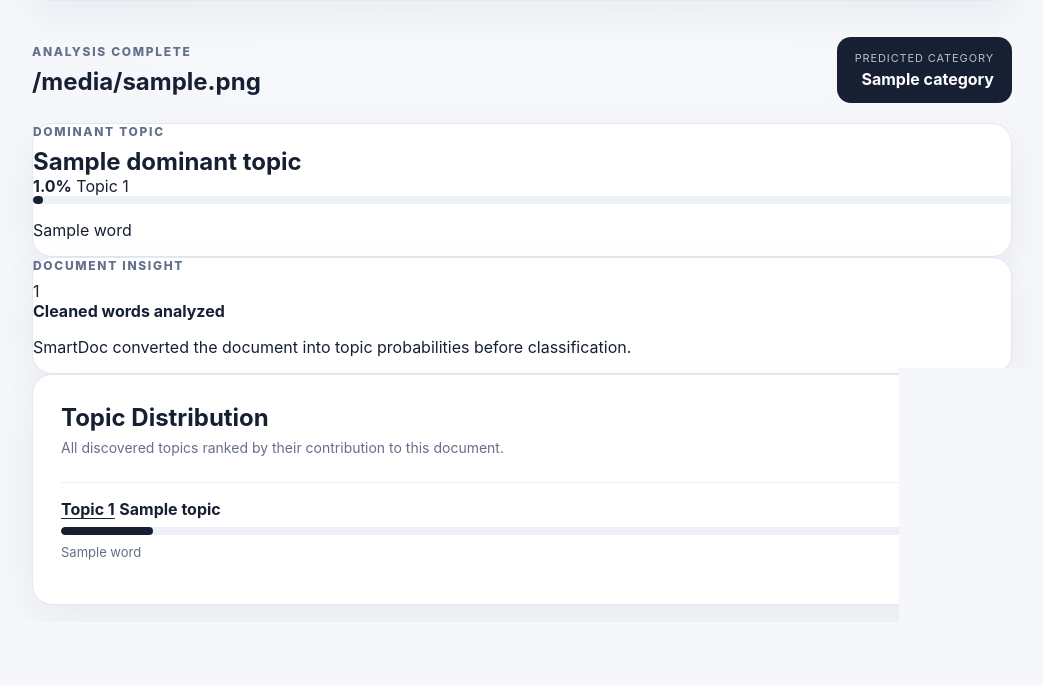
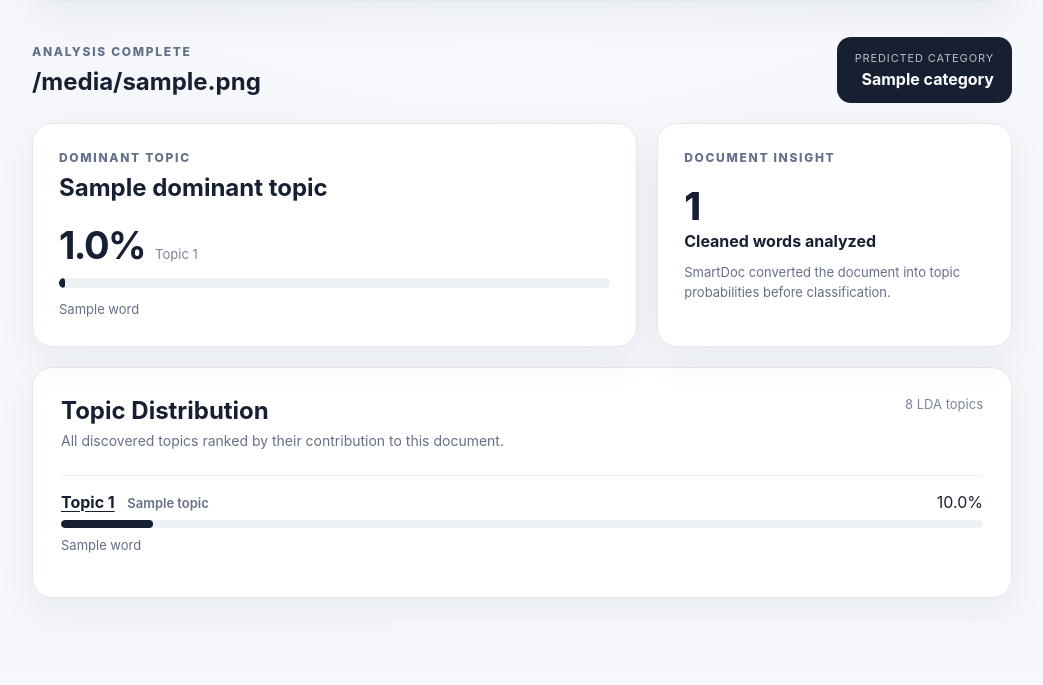
Before and after one commit to 1Y20ash/Smartdoc, a Flask app: template templates/index.html in a window 1280 px wide. Shown: the part 649-1334 px from the top of the page, without its empty margins (118-1161 px from the left). After the commit the page ends 1252 px from the top, so only its background shows below. Run offline with Flask 3, Linux system fonts and the light colour scheme; the template is opened without the code that fills it: most values are stand-ins (such as "Sample title", 1, 10 or a date in 2020); parts of the project's set-up code (start-up, migrations or seed data) failed here and were passed over.

Commit message:
feat: add visual topic analysis dashboard

```diff
--- a/static/css/style.css
+++ b/static/css/style.css
@@ -19,10 +19,7 @@ body {
     padding: 56px 0 80px;
 }
 
-header {
-    text-align: center;
-    margin-bottom: 32px;
-}
+header { text-align: center; margin-bottom: 32px; }
 
 .eyebrow {
     margin: 0 0 8px;
@@ -32,16 +29,8 @@ header {
     color: #63708a;
 }
 
-h1 {
-    margin: 0;
-    font-size: clamp(42px, 8vw, 64px);
-    letter-spacing: -0.05em;
-}
-
-h2 {
-    margin: 0;
-    font-size: 24px;
-}
+h1 { margin: 0; font-size: clamp(42px, 8vw, 64px); letter-spacing: -0.05em; }
+h2 { margin: 0; font-size: 24px; }
 
 .subtitle {
     max-width: 620px;
@@ -57,18 +46,9 @@ h2 {
     box-shadow: 0 14px 40px rgba(23, 32, 51, .06);
 }
 
-.upload-card {
-    padding: 32px;
-}
-
-.upload-card > p,
-.section-heading p {
-    color: #657087;
-}
-
-form {
-    margin-top: 24px;
-}
+.upload-card { padding: 32px; }
+.upload-card > p, .section-heading p { color: #657087; }
+form { margin-top: 24px; }
 
 .dropzone {
     min-height: 180px;
@@ -83,10 +63,7 @@ form {
     transition: .2s ease;
 }
 
-.dropzone:hover {
-    border-color: #7b879c;
-    background: #fafbfe;
-}
+.dropzone:hover { border-color: #7b879c; background: #fafbfe; }
 
 .upload-icon {
     display: grid;
@@ -98,14 +75,8 @@ form {
     font-size: 24px;
 }
 
-.dropzone span:last-child {
-    color: #7b8497;
-    font-size: 13px;
-}
-
-input[type="file"] {
-    display: none;
-}
+.dropzone span:last-child { color: #7b8497; font-size: 13px; }
+input[type="file"] { display: none; }
 
 button {
     width: 100%;
@@ -119,10 +90,7 @@ button {
     font-weight: 700;
     cursor: pointer;
 }
-
-button:hover {
-    background: #27334a;
-}
+button:hover { background: #27334a; }
 
 .alert {
     margin: 0 0 20px;
@@ -131,12 +99,8 @@ button:hover {
     background: #fff1f1;
     color: #9b3030;
 }
-
 .alert p { margin: 0; }
-
-.results {
-    margin-top: 36px;
-}
+.results { margin-top: 36px; }
 
 .result-header {
     display: flex;
@@ -145,10 +109,7 @@ button:hover {
     gap: 20px;
     margin-bottom: 20px;
 }
-
-.result-header h2 {
-    overflow-wrap: anywhere;
-}
+.result-header h2 { overflow-wrap: anywhere; }
 
 .category {
     min-width: 170px;
@@ -158,7 +119,6 @@ button:hover {
     color: white;
     text-align: right;
 }
-
 .category span {
     display: block;
     margin-bottom: 4px;
@@ -168,10 +128,38 @@ button:hover {
     letter-spacing: .08em;
 }
 
-.topic-card {
-    padding: 28px;
+.summary-grid {
+    display: grid;
+    grid-template-columns: 1.45fr .85fr;
+    gap: 20px;
+    margin-bottom: 20px;
 }
 
+.dominant-card, .insight-card { padding: 26px; }
+.dominant-card h2 { margin-top: 2px; }
+.dominant-score {
+    display: flex;
+    align-items: baseline;
+    gap: 10px;
+    margin: 20px 0 10px;
+}
+.dominant-score strong { font-size: 38px; letter-spacing: -.04em; }
+.dominant-score span { color: #7b8497; font-size: 13px; }
+.dominant-card > p:last-child, .insight-card > p:last-child {
+    margin: 12px 0 0;
+    color: #657087;
+    font-size: 13px;
+    line-height: 1.5;
+}
+
+.insight-number {
+    margin: 18px 0 2px;
+    font-size: 38px;
+    font-weight: 800;
+    letter-spacing: -.04em;
+}
+
+.topic-card { padding: 28px; }
 .section-heading {
     display: flex;
     justify-content: space-between;
@@ -179,38 +167,21 @@ button:hover {
     gap: 20px;
     margin-bottom: 26px;
 }
+.section-heading p { margin: 7px 0 0; font-size: 14px; }
+.section-heading > span { white-space: nowrap; color: #7b8497; font-size: 13px; }
 
-.section-heading p {
-    margin: 7px 0 0;
-    font-size: 14px;
-}
-
-.section-heading > span {
-    white-space: nowrap;
-    color: #7b8497;
-    font-size: 13px;
-}
-
-.topic-row {
-    padding: 16px 0;
-    border-top: 1px solid #edf0f5;
-}
-
+.topic-row { padding: 16px 0; border-top: 1px solid #edf0f5; }
 .topic-title {
     display: flex;
     justify-content: space-between;
+    gap: 16px;
     margin-bottom: 8px;
 }
-
-.topic-title span {
-    font-weight: 700;
-}
-
-.topic-row p {
-    margin: 9px 0 0;
-    color: #657087;
-    font-size: 13px;
-}
+.topic-title > div { min-width: 0; }
+.topic-title strong { margin-right: 8px; }
+.topic-name { color: #657087; font-size: 13px; font-weight: 600; }
+.topic-percentage { white-space: nowrap; }
+.topic-row p { margin: 9px 0 0; color: #657087; font-size: 13px; }
 
 .bar {
     height: 8px;
@@ -218,23 +189,22 @@ button:hover {
     border-radius: 999px;
     background: #edf0f5;
 }
-
+.bar.large { height: 10px; }
 .bar span {
     display: block;
     height: 100%;
     border-radius: inherit;
     background: #172033;
 }
-
-.dominant .topic-title strong {
-    text-decoration: underline;
-    text-underline-offset: 3px;
-}
+.dominant .topic-title strong { text-decoration: underline; text-underline-offset: 3px; }
 
 @media (max-width: 640px) {
     .container { width: min(100% - 24px, 980px); padding-top: 36px; }
-    .upload-card, .topic-card { padding: 20px; }
+    .upload-card, .topic-card, .dominant-card, .insight-card { padding: 20px; }
     .result-header, .section-heading { flex-direction: column; }
     .category { width: 100%; text-align: left; }
     .section-heading > span { white-space: normal; }
+    .summary-grid { grid-template-columns: 1fr; }
+    .topic-title { align-items: flex-start; }
+    .topic-name { display: block; margin-top: 4px; }
 }
```
